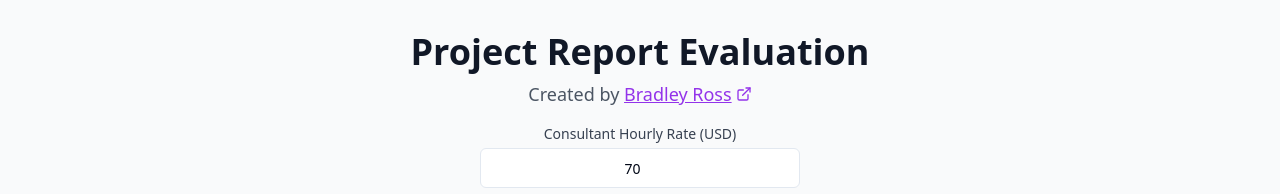
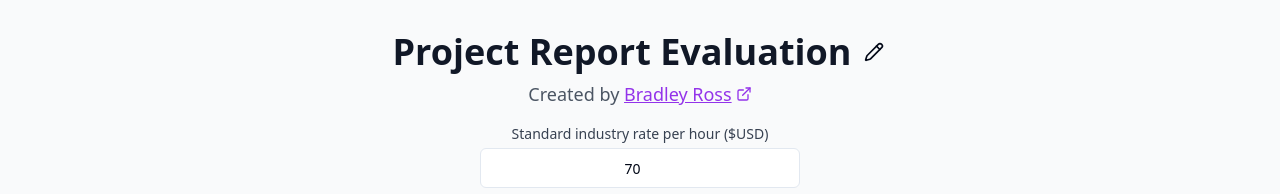
Before and after one commit to bar181/scc-report-evaluation, a React (Vite) app: page / in a window 1280 px wide. Shown: the top 194 px of the page. Built offline with nearby package versions, Linux system fonts and the light colour scheme.

Commit message:
Update labels and add edit icon
Changed the label from "Consultant Hourly Rate (USD)" to "Standard industry rate per hour ($USD)" in the Index component. Added an edit icon for the "Project Report Evaluation" section to allow users to edit and close the section.
[skip gpt_engineer]

```diff
--- a/src/pages/Index.tsx
+++ b/src/pages/Index.tsx
@@ -2,19 +2,47 @@ import { useState } from "react";
 import { Input } from "@/components/ui/input";
 import ReportsSection from "@/components/ReportsSection";
 import { Alert, AlertDescription } from "@/components/ui/alert";
-import { ExternalLink } from "lucide-react";
+import { ExternalLink, Pencil, X } from "lucide-react";
 import Footer from "@/components/Footer";
 
 const Index = () => {
   const [hourlyRate, setHourlyRate] = useState(70);
+  const [isEditingTitle, setIsEditingTitle] = useState(false);
+  const [title, setTitle] = useState("Project Report Evaluation");
 
   return (
     <div className="min-h-screen bg-gray-50 py-8 px-4 sm:px-6 lg:px-8">
       <div className="max-w-7xl mx-auto">
         <div className="text-center mb-8">
-          <h1 className="text-4xl font-bold text-gray-900 mb-2">
-            Project Report Evaluation
-          </h1>
+          <div className="flex items-center justify-center gap-2 mb-2">
+            {isEditingTitle ? (
+              <>
+                <Input
+                  value={title}
+                  onChange={(e) => setTitle(e.target.value)}
+                  className="max-w-xs text-4xl font-bold text-center"
+                />
+                <button
+                  onClick={() => setIsEditingTitle(false)}
+                  className="p-1 hover:bg-gray-100 rounded"
+                >
+                  <X className="h-5 w-5" />
+                </button>
+              </>
+            ) : (
+              <>
+                <h1 className="text-4xl font-bold text-gray-900">
+                  {title}
+                </h1>
+                <button
+                  onClick={() => setIsEditingTitle(true)}
+                  className="p-1 hover:bg-gray-100 rounded"
+                >
+                  <Pencil className="h-5 w-5" />
+                </button>
+              </>
+            )}
+          </div>
           <p className="text-lg text-gray-600 mb-4">
             Created by{" "}
             <a
@@ -30,7 +58,7 @@ const Index = () => {
 
           <div className="max-w-xs mx-auto mb-8">
             <label className="block text-sm font-medium text-gray-700 mb-1">
-              Consultant Hourly Rate (USD)
+              Standard industry rate per hour ($USD)
             </label>
             <Input
               type="number"
```
